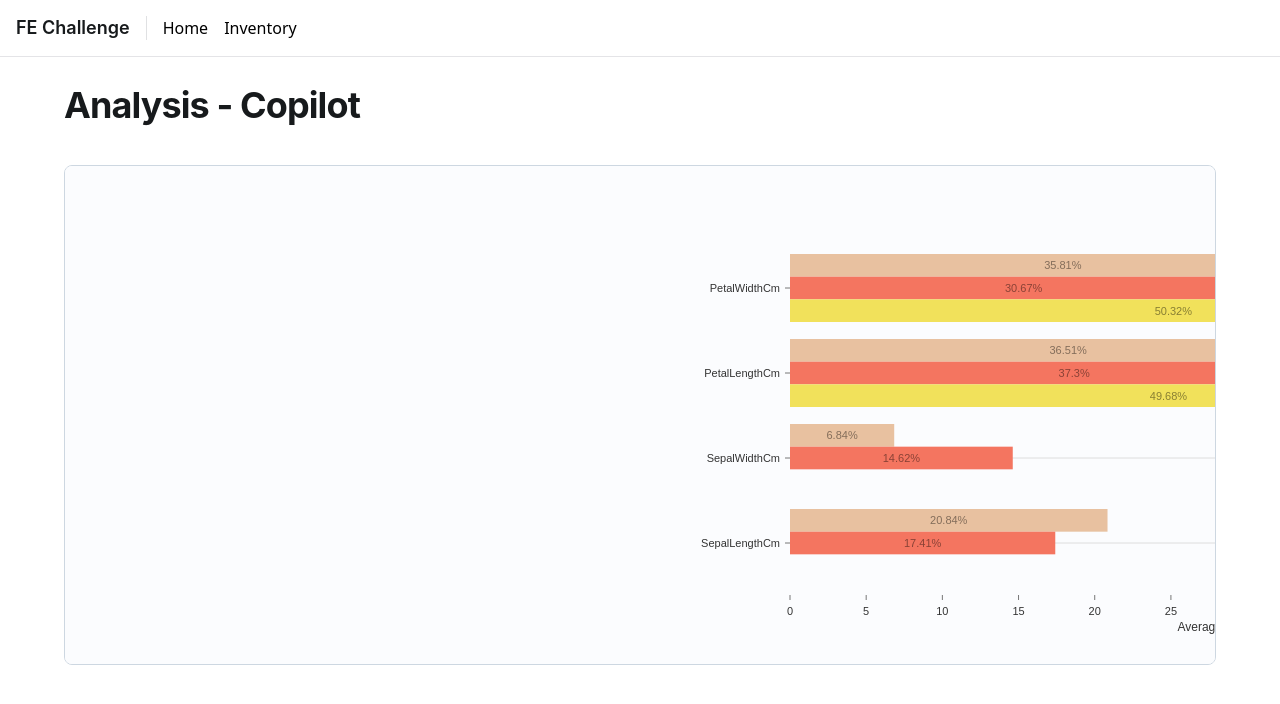
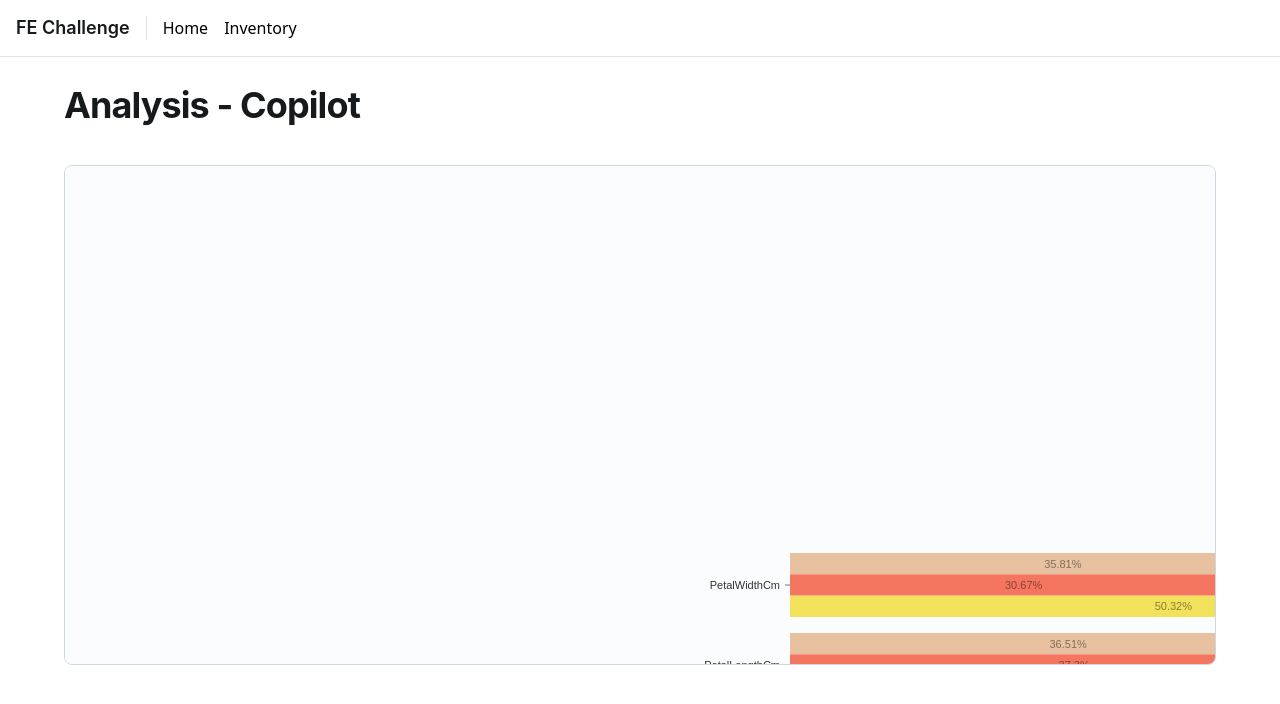
Before and after one commit to medeiros-dev/front-end-technical-challenge, a React (Vite) app: page /analysis/Copilot in a window 1280 px wide. Shown: the top 704 px of the page. Built offline with nearby package versions, Linux system fonts and the light colour scheme; data requests are answered from the project's data file.

Commit message:
:hammer: Add toast when there is an error retrieving the data

```diff
--- a/src/views/Analysis/Analysis.tsx
+++ b/src/views/Analysis/Analysis.tsx
@@ -2,7 +2,7 @@ import { useEffect, useState } from "react";
 
 import { Card, Container, Skeleton, Typography } from "@mui/joy";
 import ResponsiveChart from "../../components/ResponsiveChart";
-
+import { ToastContainer, toast } from "react-toastify";
 import { getAnalysisData, getFeatureList } from "../../services";
 import { useParams } from "react-router-dom";
 import { makeChartData } from "../../utils/dataConversion";
@@ -30,6 +30,9 @@ const Analysis = () => {
       setKeysValues(analysisData.map((analysisItem) => analysisItem.name));
       setChartData(makeChartData(featureList, analysisData));
     } catch (error) {
+      toast.error("Oops! Something went wrong. Please try again later.", {
+        position: "top-right",
+      });
       console.error("Error fetching models:", error);
     } finally {
       setTimeout(() => {
@@ -40,12 +43,13 @@ const Analysis = () => {
 
   return (
     <Container>
+      <ToastContainer />
       <header className="flex flex-col gap-4 pt-4 h-[80px]">
         <Typography level="h1">Analysis - {name}</Typography>
       </header>
       <section className="pt-5">
-        <Card className="flex justify-center content-center h-[calc(80vh-80px-60px)] p-5 overflow-y-scroll">
-          <div className="flex justify-center content-center min-w-[400px] min-h-[600px]">
+        <Card className="flex justify-center h-[calc(80vh-80px-60px)] p-5 overflow-y-scroll">
+          <div className="flex justify-center items-center min-w-[800px] min-h-[580px]">
             {isLoading ? (
               <Skeleton
                 variant="rectangular"
@@ -54,7 +58,16 @@ const Analysis = () => {
                 height="100%"
               />
             ) : (
-              <ResponsiveChart data={chartData} keys={keysValues} />
+              <>
+                {chartData.length ? (
+                  <ResponsiveChart data={chartData} keys={keysValues} />
+                ) : (
+                  <Typography level="body-lg">
+                    We are currently experiencing difficulty retrieving the
+                    chart data. Will be back later!
+                  </Typography>
+                )}
+              </>
             )}
           </div>
         </Card>
```
